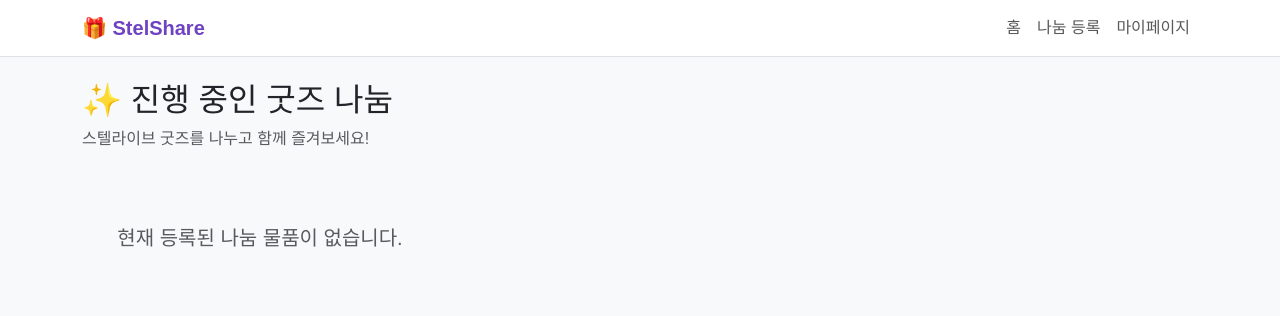
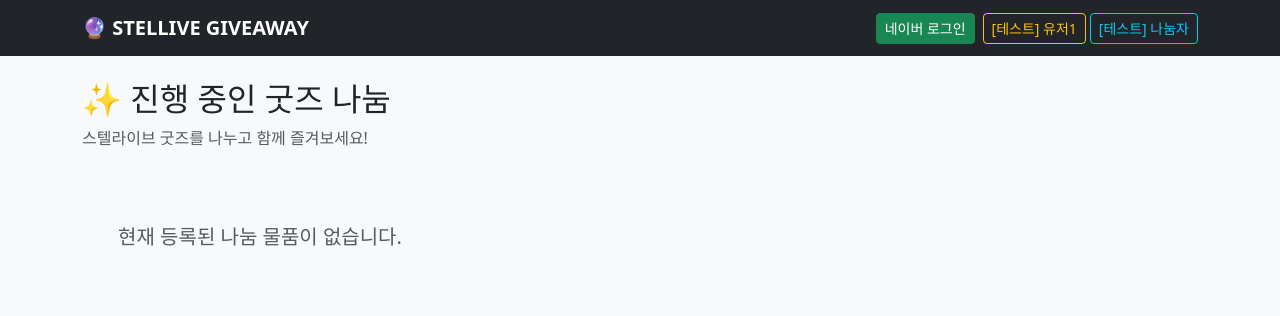
Before and after one commit to pastel1001/StelShare, a Flask app: page / in a window 1280 px wide. Shown: the top 316 px of the page. Run offline with Flask 3, Linux system fonts and the light colour scheme; data that the repository does not hold is empty.

Commit message:
Update base.html

```diff
--- a/templates/base.html
+++ b/templates/base.html
@@ -3,59 +3,52 @@
 <head>
   <meta charset="UTF-8">
   <meta name="viewport" content="width=device-width, initial-scale=1.0">
-  <title>StelShare - 스텔라이브 굿즈 나눔터</title>
-  <!-- Bootstrap 5 CSS -->
+  <title>스텔라이브 굿즈 나눔</title>
   <link href="https://cdn.jsdelivr.net/npm/bootstrap@5.3.0/dist/css/bootstrap.min.css" rel="stylesheet">
   <style>
-    body { background-color: #f8f9fa; font-family: 'Pretendard', sans-serif; }
-    .navbar-brand { font-weight: bold; color: #6f42c1 !important; }
-    .card { border-radius: 12px; box-shadow: 0 4px 6px rgba(0,0,0,0.05); }
+    body { background-color: #f8f9fa; }
+    .naver-badge { background-color: #03C75A; color: white; padding: 4px 8px; border-radius: 4px; font-size: 0.85rem; }
   </style>
 </head>
 <body>
+  <nav class="navbar navbar-expand-lg navbar-dark bg-dark mb-4">
+    <div class="container">
+      <a class="navbar-brand fw-bold" href="/">🔮 STELLIVE GIVEAWAY</a>
 
-  <!-- 네비게이션 바 -->
-  <nav class="navbar navbar-expand-lg navbar-light bg-white border-bottom mb-4">
-    <div class="container">
-      <a class="navbar-brand" href="/">🎁 StelShare</a>
-      <button class="navbar-toggler" type="button" data-bs-toggle="collapse" data-bs-target="#navbarNav">
-        <span class="navbar-toggler-icon"></span>
-      </button>
-      <div class="collapse navbar-collapse" id="navbarNav">
-        <ul class="navbar-nav ms-auto">
-          <li class="nav-item">
-            <a class="nav-link" href="/">홈</a>
-          </li>
-          <li class="nav-item">
-            <a class="nav-link" href="/create">나눔 등록</a>
-          </li>
-          <li class="nav-item">
-            <a class="nav-link" href="/mypage">마이페이지</a>
-          </li>
-        </ul>
+      <div class="d-flex align-items-center">
+        {% if session.get('user_id') %}
+          <!-- 네이버 아이디 상단 좌측/메뉴에 명확하게 표시 -->
+          <span class="naver-badge me-3">
+            🟢 네이버 로그인: <strong>{{ session.get('user_id') }}</strong>
+          </span>
+          <a href="/create" class="btn btn-primary btn-sm me-2">나눔 등록</a>
+          <a href="/mypage" class="btn btn-outline-light btn-sm me-2">마이페이지</a>
+          <a href="/logout" class="btn btn-outline-danger btn-sm">로그아웃</a>
+        {% else %}
+          <!-- 네이버 로그인 버튼 & 테스트 간이 로그인 -->
+          <a href="/login/naver" class="btn btn-success btn-sm me-2">네이버 로그인</a>
+          <a href="/login/mock/stellive_fan1" class="btn btn-outline-warning btn-sm me-1">[테스트] 유저1</a>
+          <a href="/login/mock/stellive_giver" class="btn btn-outline-info btn-sm">[테스트] 나눔자</a>
+        {% endif %}
       </div>
     </div>
   </nav>
 
-  <!-- 알림 메시지 (Flash) -->
   <div class="container">
     {% with messages = get_flashed_messages() %}
       {% if messages %}
         {% for message in messages %}
           <div class="alert alert-info alert-dismissible fade show" role="alert">
             {{ message }}
-            <button type="button" class="btn-close" data-bs-dismiss="alert" aria-label="Close"></button>
+            <button type="button" class="btn-close" data-bs-dismiss="alert"></button>
           </div>
         {% endfor %}
       {% endif %}
     {% endwith %}
 
-    <!-- 본문 영역 -->
-    {% block content %}
-    {% endblock %}
+    {% block content %}{% endblock %}
   </div>
 
-  <!-- Bootstrap 5 JS -->
   <script src="https://cdn.jsdelivr.net/npm/bootstrap@5.3.0/dist/js/bootstrap.bundle.min.js"></script>
 </body>
 </html>
```
